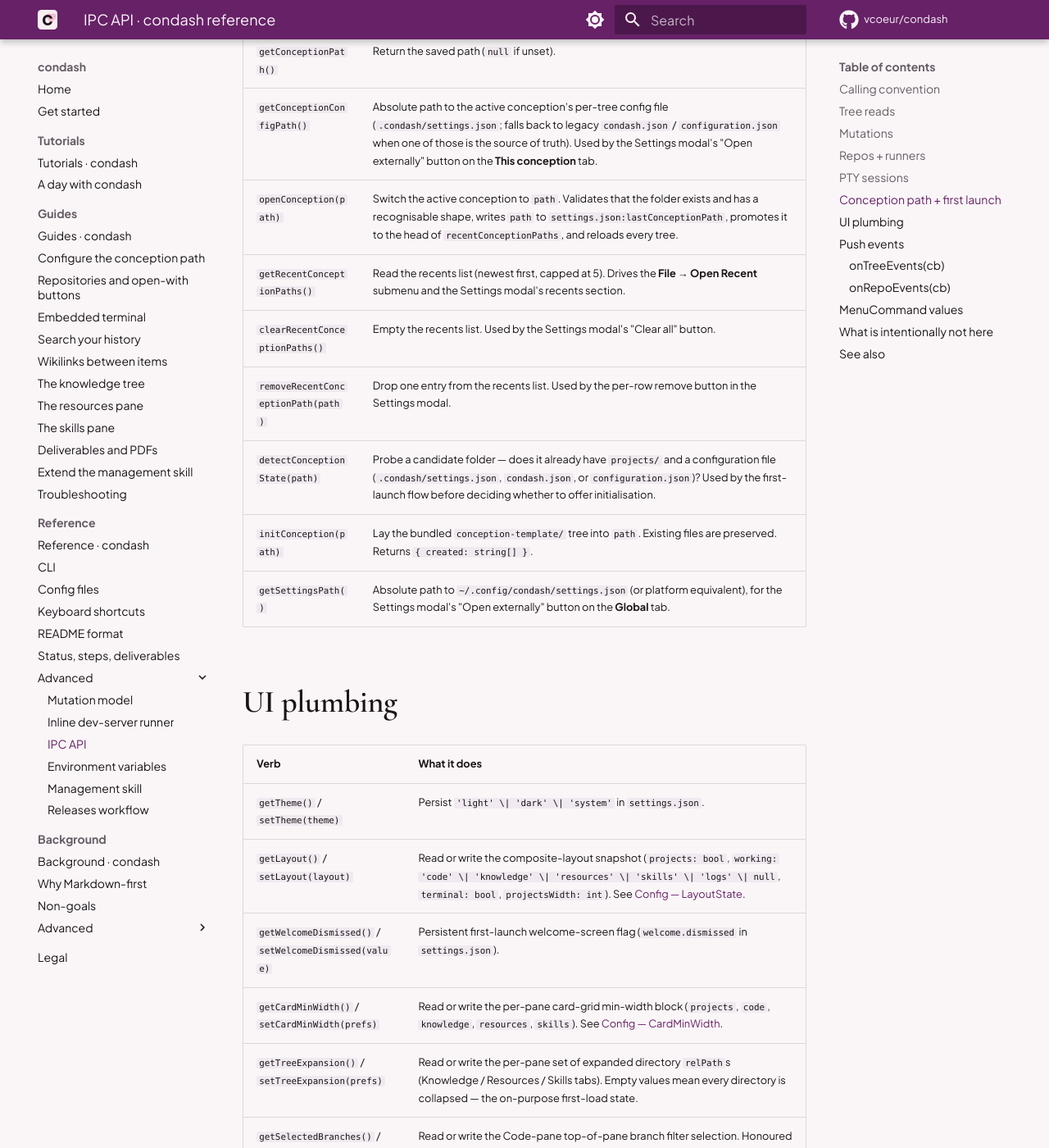
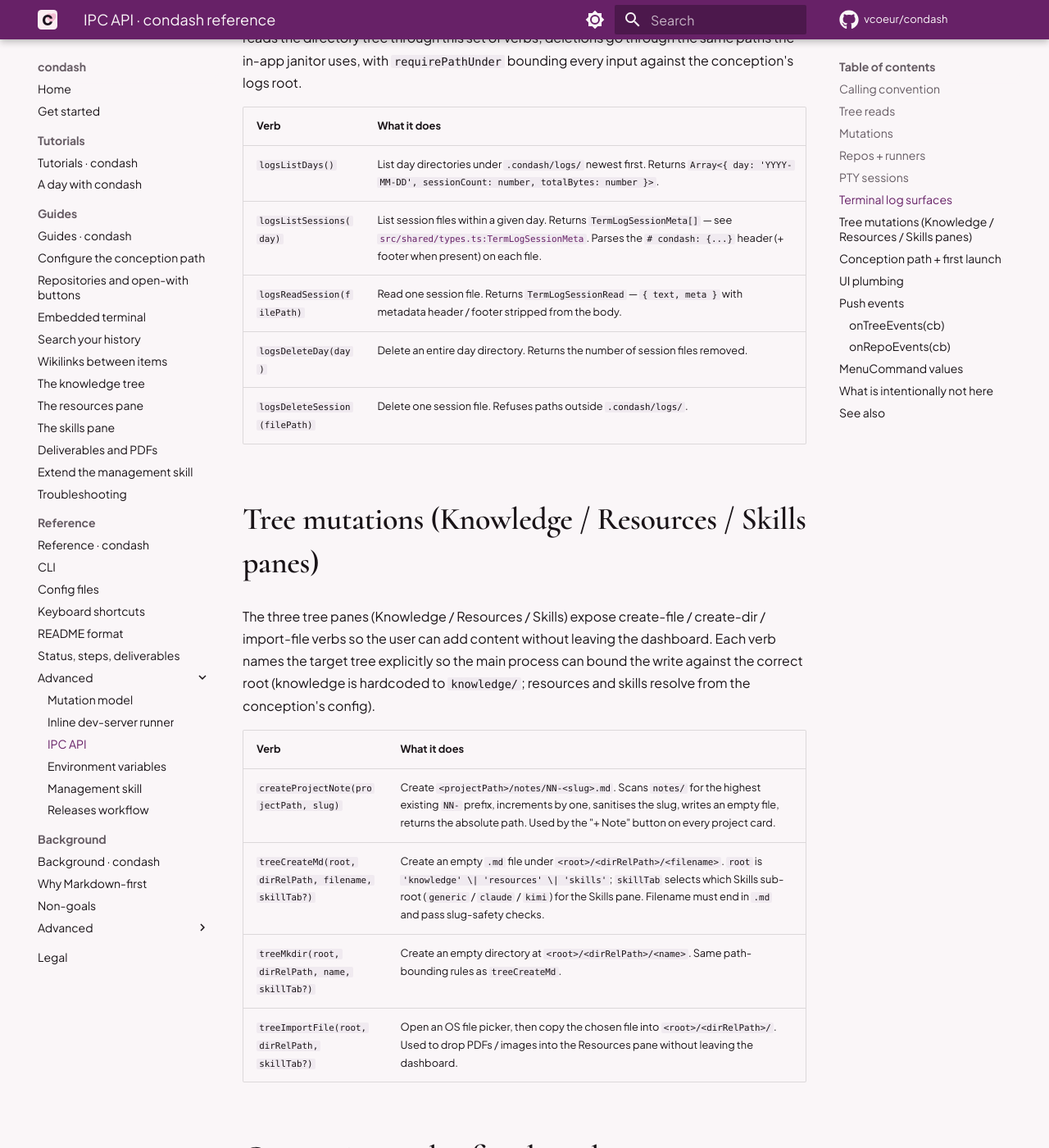
Before and after one commit to vcoeur/condash, an MkDocs documentation site: the page built from docs/reference/ipc-api.md, in a window 1280 px wide and 1400 px high, scrolled down 5245 px. Shown: the whole window at 82% size. Built offline with MkDocs 1.6.1 and Material for MkDocs 9.7.7, drawn with Linux system fonts in a browser that asks for light colours; comment, search, counter and statistics services are not loaded; some of the changed text lies outside the part shown.

Commit message:
Docs sweep follow-up: delete orphan work-on-actions, fix STEP_MARKERS path in conception-convention, more IPC channels + [!] mention in readme-format

````diff
--- a/docs/reference/ipc-api.md
+++ b/docs/reference/ipc-api.md
@@ -51,7 +51,7 @@
 | `writeNote(path, expectedContent, newContent)` | Full-file content compare. For `.condash/settings.json` (or the legacy `condash.json`), the main process canonicalises the JSON through the Zod schema before writing — the bytes that hit disk can differ from `newContent`. Returns the bytes actually written so the caller can keep its CAS baseline aligned with disk. |
 | `readNote(path)` | Read a single file's contents. Path must resolve under the conception. |
 
-Step markers are `[ ]` (open), `[~]` (in-progress), `[x]` (done), `[-]` (abandoned). The dashboard cycle order is `open → progress → done → abandoned → open` (see [`src/renderer/panes/projects.tsx`](https://github.com/vcoeur/condash/blob/main/src/renderer/panes/projects.tsx)).
+Step markers are `[ ]` (open), `[~]` (in-progress), `[x]` (done), `[-]` (abandoned), `[!]` (blocked). The dashboard cycle order through the toggle button is `open → progress → done → abandoned → open` (see [`src/renderer/panes/projects.tsx`](https://github.com/vcoeur/condash/blob/main/src/renderer/panes/projects.tsx)); `[!]` is reachable by editing the README directly and round-trips through every layer (parser, counter, writer, renderer badge).
 
 All writes are `tmp` → `fsync` → `rename`. The per-file write queue (`mutate.ts:withFileQueue`) serialises concurrent writes to the same path.
 
@@ -91,6 +91,29 @@
 | `onTermData(cb)` | Subscribe to stdout/stderr bytes — single channel, multiplexed by session id. |
 | `onTermExit(cb)` | Subscribe to session-exit events. |
 | `onTermSessions(cb)` | Sessions changed (spawn / exit / close). Receives the full snapshot. |
+
+## Terminal log surfaces
+
+Per-session terminal capture (when `terminal.logging.enabled` is true) lands at `<conception>/.condash/logs/YYYY/MM/DD/HHMMSS-<sid>.txt`. The Logs working surface reads the directory tree through this set of verbs; deletions go through the same paths the in-app janitor uses, with `requirePathUnder` bounding every input against the conception's logs root.
+
+| Verb | What it does |
+|---|---|
+| `logsListDays()` | List day directories under `.condash/logs/` newest first. Returns `Array<{ day: 'YYYY-MM-DD', sessionCount: number, totalBytes: number }>`. |
+| `logsListSessions(day)` | List session files within a given day. Returns `TermLogSessionMeta[]` — see [`src/shared/types.ts:TermLogSessionMeta`](https://github.com/vcoeur/condash/blob/main/src/shared/types.ts). Parses the `# condash: {...}` header (+ footer when present) on each file. |
+| `logsReadSession(filePath)` | Read one session file. Returns `TermLogSessionRead` — `{ text, meta }` with metadata header / footer stripped from the body. |
+| `logsDeleteDay(day)` | Delete an entire day directory. Returns the number of session files removed. |
+| `logsDeleteSession(filePath)` | Delete one session file. Refuses paths outside `.condash/logs/`. |
+
+## Tree mutations (Knowledge / Resources / Skills panes)
+
+The three tree panes (Knowledge / Resources / Skills) expose create-file / create-dir / import-file verbs so the user can add content without leaving the dashboard. Each verb names the target tree explicitly so the main process can bound the write against the correct root (knowledge is hardcoded to `knowledge/`; resources and skills resolve from the conception's config).
+
+| Verb | What it does |
+|---|---|
+| `createProjectNote(projectPath, slug)` | Create `<projectPath>/notes/NN-<slug>.md`. Scans `notes/` for the highest existing `NN-` prefix, increments by one, sanitises the slug, writes an empty file, returns the absolute path. Used by the "+ Note" button on every project card. |
+| `treeCreateMd(root, dirRelPath, filename, skillTab?)` | Create an empty `.md` file under `<root>/<dirRelPath>/<filename>`. `root` is `'knowledge' \| 'resources' \| 'skills'`; `skillTab` selects which Skills sub-root (`generic` / `claude` / `kimi`) for the Skills pane. Filename must end in `.md` and pass slug-safety checks. |
+| `treeMkdir(root, dirRelPath, name, skillTab?)` | Create an empty directory at `<root>/<dirRelPath>/<name>`. Same path-bounding rules as `treeCreateMd`. |
+| `treeImportFile(root, dirRelPath, skillTab?)` | Open an OS file picker, then copy the chosen file into `<root>/<dirRelPath>/`. Used to drop PDFs / images into the Resources pane without leaving the dashboard. |
 
 ## Conception path + first launch
 
@@ -134,10 +157,13 @@
 
 ### `onTreeEvents(cb)`
 
-Per-path tree events for projects + knowledge + configuration. Classification:
+Per-path tree events for projects + knowledge + resources + skills + logs + configuration. Classification:
 
 - `project` — `projects/<month>/<slug>/README.md` add/change/unlink. Renderer patches the project list in place via `getProject`.
 - `knowledge` — any `.md` under `knowledge/`. Coarse — renderer bumps `refreshKey`.
+- `resources` — any file under the configured `resources_path`. Coarse.
+- `skills` — any file under the configured `skills_path` (or the sibling `.agents/skills/` and `.kimi/skills/` roots backing the Generic / Kimi tabs). Coarse.
+- `logs` — any session file under `.condash/logs/`. Drives the Logs pane's live refresh.
 - `config` — `.condash/settings.json` (canonical), `condash.json` (legacy), or `configuration.json` (legacy²) at the conception root. Same coarse handling.
 - `unknown` — any classification failure. Forces a full re-render.
 
@@ -160,9 +186,11 @@
 open-folder            toggle-terminal        help-welcome
 open-conception        show-code              help-quick-start
 open-settings          show-knowledge         help-shortcuts
-request-quit           hide-working           help-configuration
-                       refresh                help-cli
-                                              help-why-markdown
+new-project            show-resources         help-configuration
+request-quit           show-skills            help-cli
+                       show-logs              help-why-markdown
+                       hide-working
+                       refresh
 ```
 
 Every entry maps one-to-one to a menu item — see [Keyboard shortcuts — Application menu](shortcuts.md#application-menu) for the user-facing list.
````
Also changed, not shown: docs/help/work-on-actions.md (deleted, +0 -95 lines), docs/reference/conception-convention.md (+6 -3 lines), docs/reference/readme-format.md (+5 -5 lines).
